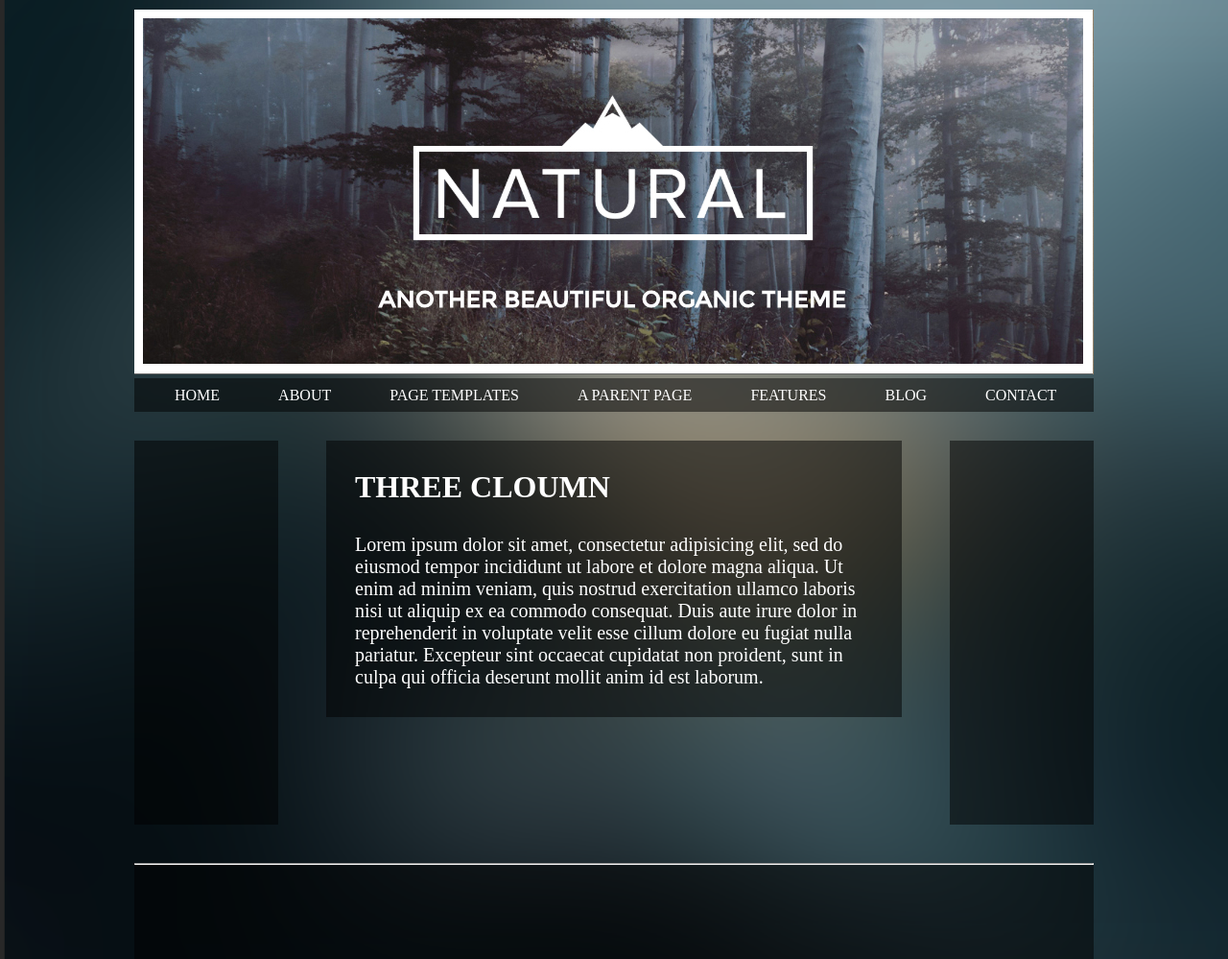
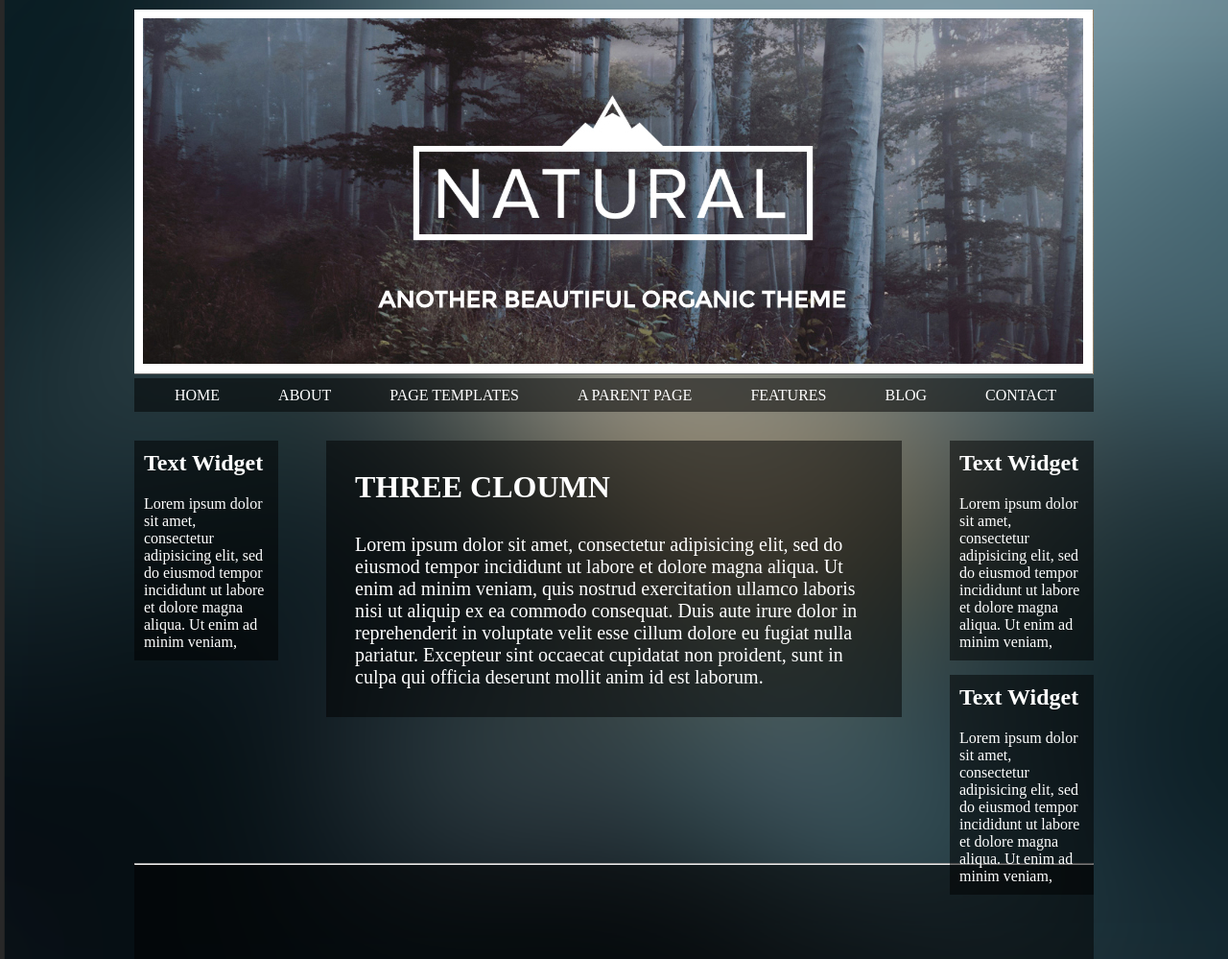
Before and after one commit to GeorgeQuarelli/htmlcss-struttura-wp, a plain HTML site: page index.html in a window 1280 px wide. Shown: the whole page at 96% size. Drawn offline with Linux system fonts and the light colour scheme.

Commit message:
completamento widget

```diff
--- a/index.html
+++ b/index.html
@@ -35,7 +35,13 @@
             </ul>
         </div>
         <div id="page">
-            <aside></aside>
+            <aside>
+                <div class="widget1">
+                    <h1>Text Widget</h1>
+                    <p>Lorem ipsum dolor sit amet, consectetur adipisicing elit, sed do eiusmod tempor incididunt ut labore et dolore magna aliqua. Ut enim ad minim veniam,
+                        </p>
+                </div>
+            </aside>
             <main>
                 <h1>THREE CLOUMN</h1>
                 <p>Lorem ipsum dolor sit amet, consectetur adipisicing elit, sed do eiusmod tempor incididunt
@@ -45,7 +51,18 @@
                     sunt in culpa qui officia deserunt mollit anim id est laborum.
                 </p>
             </main>
-            <aside></aside>
+            <aside>
+                <div class="widget1">
+                    <h1>Text Widget</h1>
+                    <p>Lorem ipsum dolor sit amet, consectetur adipisicing elit, sed do eiusmod tempor incididunt ut labore et dolore magna aliqua. Ut enim ad minim veniam,
+                        </p>
+                </div>
+                <div class="widget2">
+                    <h1>Text Widget</h1>
+                    <p>Lorem ipsum dolor sit amet, consectetur adipisicing elit, sed do eiusmod tempor incididunt ut labore et dolore magna aliqua. Ut enim ad minim veniam,
+                        </p>
+                </div>
+            </aside>
         </div>
         <footer>
             <p></p>
--- a/style.css
+++ b/style.css
@@ -18,7 +18,6 @@ body {
 aside {
     width: 15%;
     height: 400px;
-    background-color: rgba(0, 0, 0, 0.5);
     float: left;
     margin-bottom: 40px;
 }
@@ -39,11 +38,43 @@ footer {
     background-color: rgba(0, 0, 0, 0.5);
 }
 
+hr {
+}
+
 .menu-container {
     margin: auto;
     width: 1000px;
     height: 100%;
     background-color: rgba(0, 0, 0, 0.5);
+}
+
+.widget1 {
+    background-color: rgba(0, 0, 0, 0.5);
+    color: white;
+}
+
+.widget1 h1 {
+    padding: 10px;
+}
+
+.widget1 p {
+    padding: 10px;
+
+}
+
+.widget2 {
+    background-color: rgba(0, 0, 0, 0.5);
+    color: white;
+    margin-top: 15px;
+}
+
+.widget2 h1 {
+    padding: 10px;
+}
+
+.widget2 p {
+    padding: 10px;
+
 }
 
 #menu li {
```
